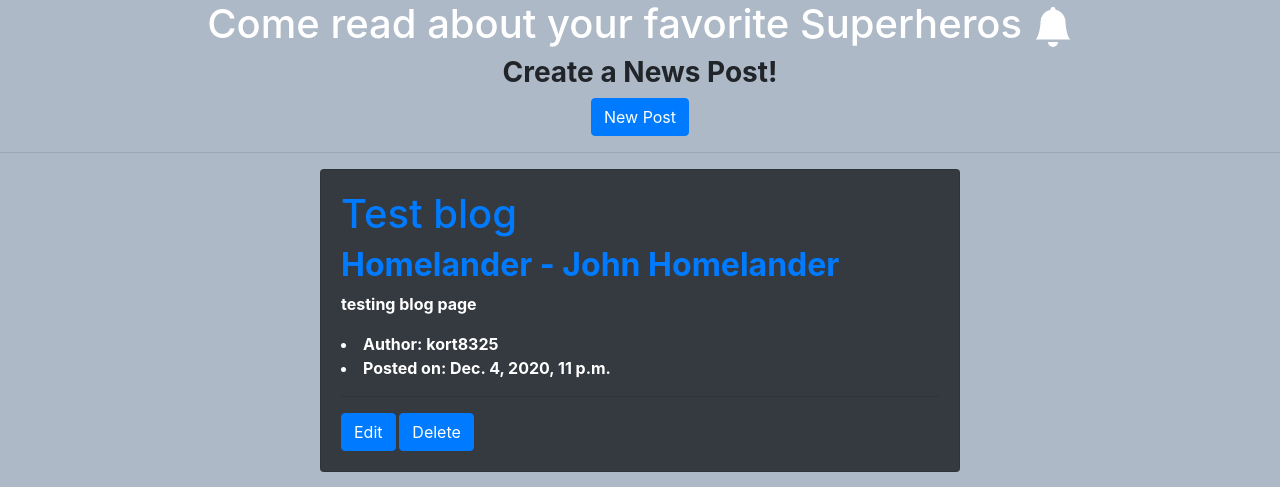
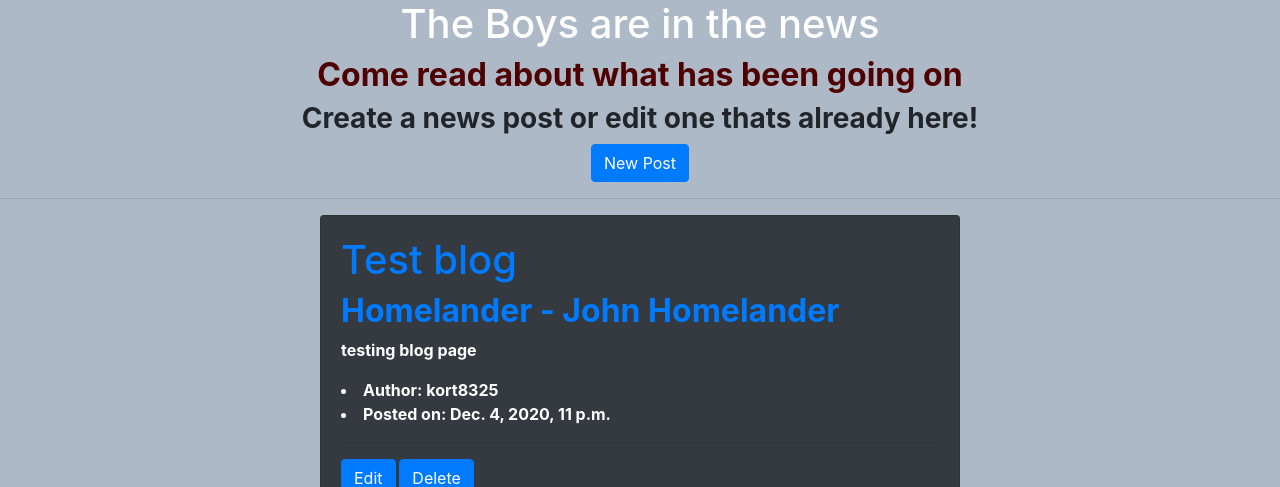
Before and after one commit to kort8325/BACS350, a Django app: page /blog in a window 1280 px wide. Shown: the part 80-567 px from the top of the page. Run offline with Django 3.2, Linux system fonts and the light colour scheme; data comes from the database, SQL or seed files in the repository; some libraries are stand-ins or nearby versions.

Commit message:
small edit to blog.html

```diff
--- a/project5/templates/blog.html
+++ b/project5/templates/blog.html
@@ -10,10 +10,9 @@
     <title>Welcome to the News Feed</title>
 
     <body>
-        <h1 style="text-align: center;" >Come read about your favorite Superheros  <svg width="1em" height="1em" viewBox="0 0 16 16" class="bi bi-bell-fill" fill="currentColor" xmlns="http://www.w3.org/2000/svg">
-          <path d="M8 16a2 2 0 0 0 2-2H6a2 2 0 0 0 2 2zm.995-14.901a1 1 0 1 0-1.99 0A5.002 5.002 0 0 0 3 6c0 1.098-.5 6-2 7h14c-1.5-1-2-5.902-2-7 0-2.42-1.72-4.44-4.005-4.901z"/>
-        </svg> </h1>
-       <h3 style="text-align: center;" ><Strong>Create a News Post!</strong></h3>
+        <h1 style="text-align: center;" >The Boys are in the news </h1>
+        <h2 style="text-align: center;" >Come read about what has been going on</h2>
+       <h3 style="text-align: center;" ><Strong>Create a news post or edit one thats already here!</strong></h3>
         <p style="text-align: center;" ><a href="{% url 'blog_add' %}" class="btn btn-primary">New Post</a></p>
         <hr>
        {% for blog in object_list %}
```
